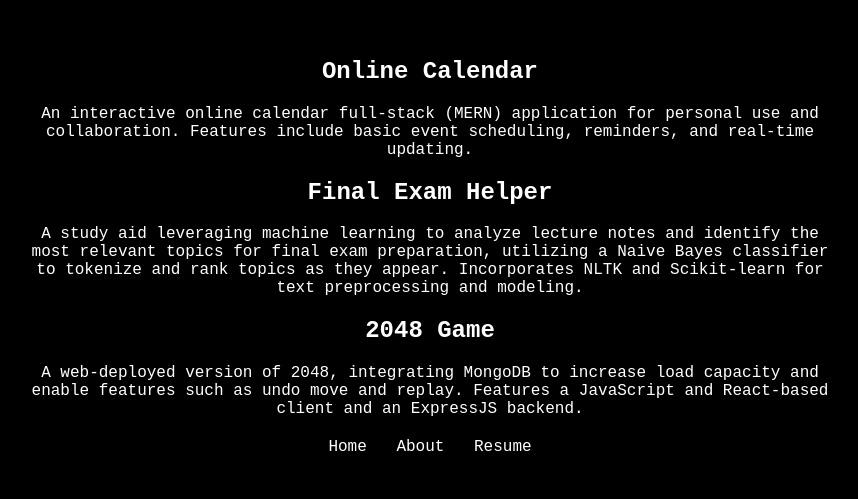
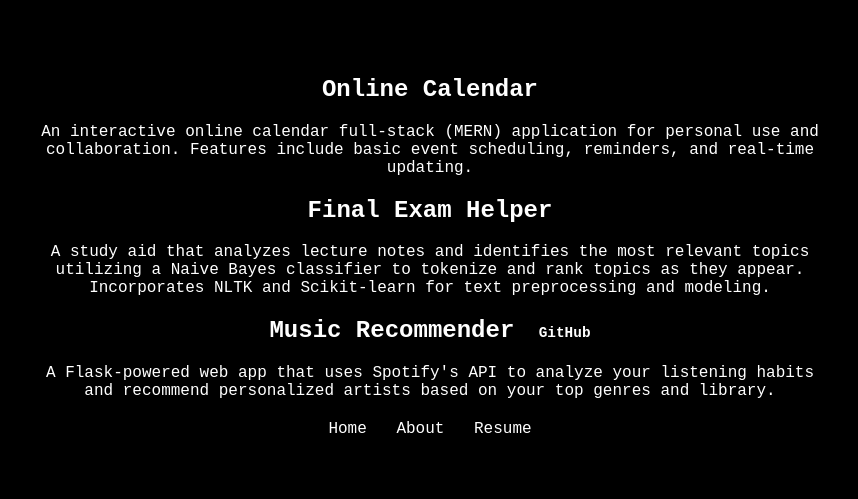
Before and after one commit to daniel68045/dpupke10.github.io, a plain HTML site: page pages/projects.html in a window 1280 px wide. Shown: the part 143-642 px from the top of the page, without its empty margins (210-1068 px from the left). Drawn offline with Linux system fonts and the light colour scheme.

Commit message:
Added link

```diff
--- a/pages/projects.html
+++ b/pages/projects.html
@@ -22,23 +22,30 @@
           <article class="project">
             <h2>Final Exam Helper</h2>
             <p>
-              A study aid leveraging machine learning to analyze lecture notes
-              and identify the most relevant topics for final exam preparation,
-              utilizing a Naive Bayes classifier to tokenize and rank topics as
+              A study aid that analyzes lecture notes
+              and identifies the most relevant topics utilizing a
+              Naive Bayes classifier to tokenize and rank topics as
               they appear. Incorporates NLTK and Scikit-learn for text
               preprocessing and modeling.
             </p>
           </article>
 
           <article class="project">
-            <h2>2048 Game</h2>
+            <h2>
+              Music Recommender
+              <span>
+                <a href="https://github.com/daniel68045/Music-Rec" target="_blank" class="github-link">
+                  GitHub
+                </a>
+              </span>
+            </h2>
             <p>
-              A web-deployed version of 2048, integrating MongoDB to increase
-              load capacity and enable features such as undo move and replay.
-              Features a JavaScript and React-based client and an ExpressJS
-              backend.
+              A Flask-powered web app that uses Spotify's API to analyze your
+              listening habits and recommend personalized artists based on your
+              top genres and library.
             </p>
           </article>
+
         </section>
 
         <nav>
--- a/styles.css
+++ b/styles.css
@@ -36,3 +36,15 @@ body {
 .content nav a:hover {
   text-decoration: underline;
 }
+
+.github-link {
+  font-size: 0.9rem;
+  margin-left: 10px;
+  color: #ffffff;
+  text-decoration: none;
+}
+
+.github-link:hover {
+  text-decoration: underline;
+  color: #ffffff;
+}
```
